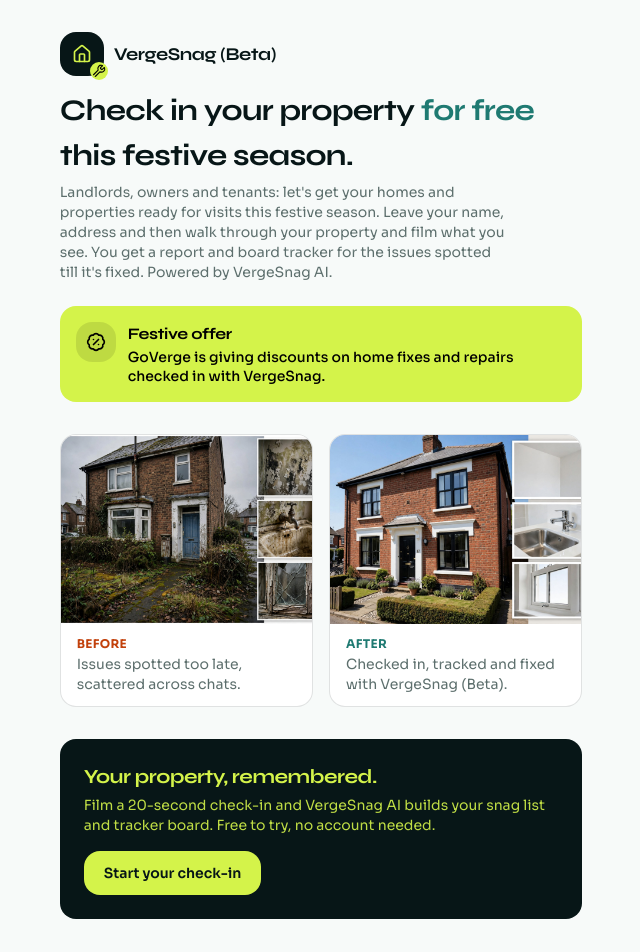
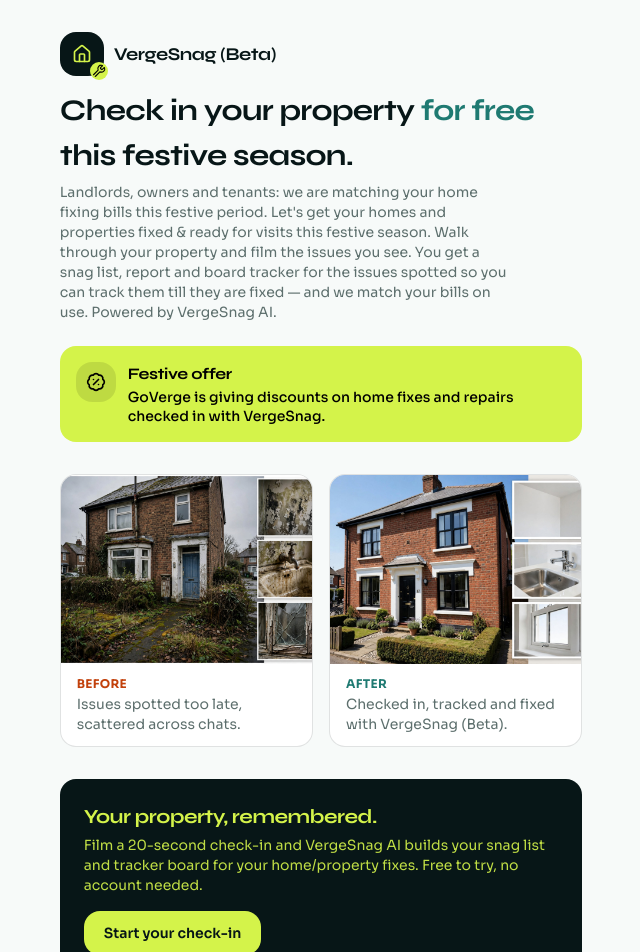
Before and after one commit to phil10xs/vergefield-os, a Next.js app: page /request in a window 1280 px wide. Shown: the top 952 px of the page, without its empty margins (319-959 px from the left). Built offline with nearby package versions, Linux system fonts and the light colour scheme; no server answers.

Commit message:
chore: bill-matching festive copy

```diff
--- a/src/app/request/page.tsx
+++ b/src/app/request/page.tsx
@@ -46,11 +46,13 @@
           festive season.
         </h1>
         <p className="mt-1 max-w-md text-sm text-muted-foreground">
-          Landlords, owners and tenants: let&apos;s get your homes and
-          properties ready for visits this festive season. Leave your name,
-          address and then walk through your property and film what you see.
-          You get a report and board tracker for the issues spotted till
-          it&apos;s fixed. Powered by {brand.engine}.
+          Landlords, owners and tenants: we are matching your home fixing
+          bills this festive period. Let&apos;s get your homes and properties
+          fixed &amp; ready for visits this festive season. Walk through your
+          property and film the issues you see. You get a snag list, report
+          and board tracker for the issues spotted so you can track them till
+          they are fixed — and we match your bills on use. Powered by{" "}
+          {brand.engine}.
         </p>
       </div>
 
@@ -115,7 +117,8 @@
         </h2>
         <p className="mt-1 text-sm opacity-90">
           Film a 20-second check-in and {brand.engine} builds your snag list
-          and tracker board. Free to try, no account needed.
+          and tracker board for your home/property fixes. Free to try, no
+          account needed.
         </p>
         <Link href="/request/checkin" className="mt-4 inline-block">
           <Button variant="accent" className="w-full sm:w-auto">
```
